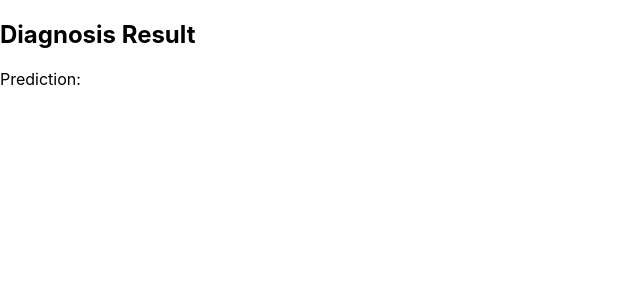
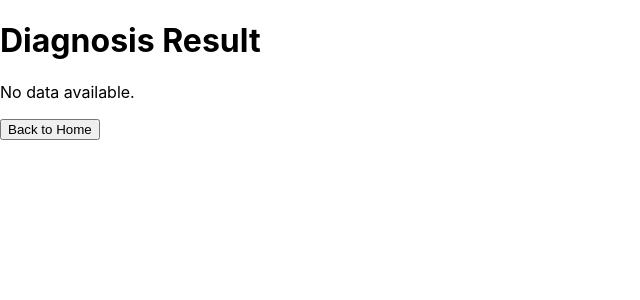
Before and after one commit to My-Advisor-2024/My-advisor-FE, a React (Create React App) app: page /result in a window 1280 px wide. Shown: the top 300 px of the page, without its empty margins (0-640 px from the left). Built offline with nearby package versions, Linux system fonts and the light colour scheme.

Commit message:
feat: 결과 페이지 생성

```diff
--- a/src/components/Result.js
+++ b/src/components/Result.js
@@ -1,14 +1,22 @@
-import React from "react";
+import React, { useEffect, useState } from "react";
+import "../styles/DiagnosisForm.css";
 
 const Result = () => {
-  const uploadedImage = sessionStorage.getItem("uploadedImage");
-  const prediction = sessionStorage.getItem("prediction");
+  const [uploadedImage, setUploadedImage] = useState(null);
+  const [prediction, setPrediction] = useState("");
+
+  useEffect(() => {
+    // 세션 스토리지에서 데이터 가져오기
+    setUploadedImage(sessionStorage.getItem("uploadedImage"));
+    setPrediction(sessionStorage.getItem("prediction"));
+  }, []);
 
   return (
-    <div>
-      <h2>Diagnosis Result</h2>
-      <p>Prediction: {prediction}</p>
-      {uploadedImage && <img src={uploadedImage} alt="Uploaded" />}
+    <div className="container">
+      <h1>Diagnosis Result</h1>
+      {uploadedImage && <img src={uploadedImage} alt="Uploaded Preview" />}
+      <p>{prediction ? `AI Prediction: ${prediction}` : "No data available."}</p>
+      <button onClick={() => (window.location.href = "/")}>Back to Home</button>
     </div>
   );
 };
```
